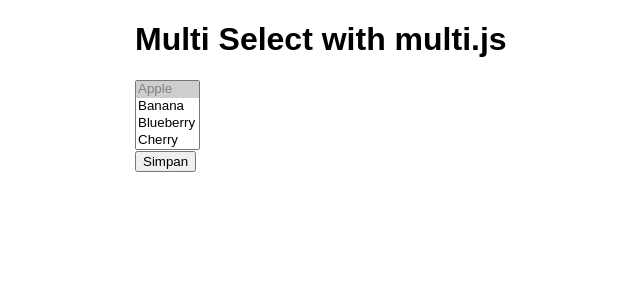
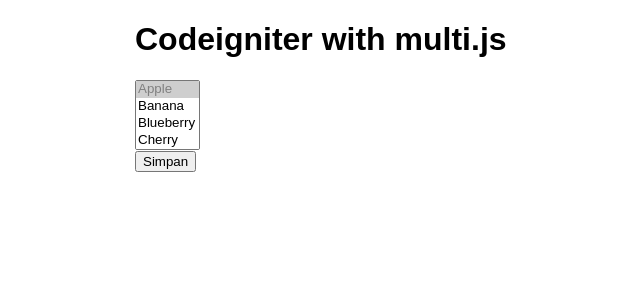
Before and after one commit to agmsoftware/multiselect, a CodeIgniter app: page /agmsoftware_multiselect/index.php/welcome/index in a window 1280 px wide. Shown: the top 300 px of the page, without its empty margins (275-915 px from the left). Run offline with CodeIgniter, Linux system fonts and the light colour scheme; some libraries are stand-ins or nearby versions.

Commit message:
update
sync

```diff
--- a/application/views/welcome_message.php
+++ b/application/views/welcome_message.php
@@ -26,7 +26,7 @@
 
     <body>
         <div class="container">
-            <h1>Multi Select with multi.js</h1>
+            <h1>Codeigniter with multi.js</h1>
 
              <!-- <form method=post action=welcome/simpan> -->
                 <?php
```
